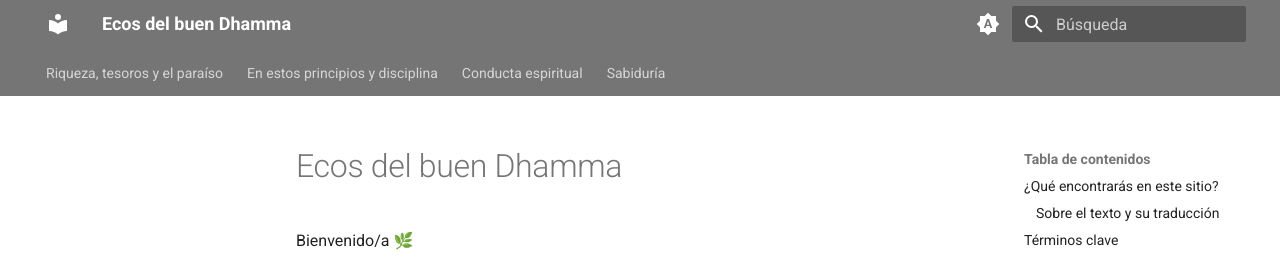
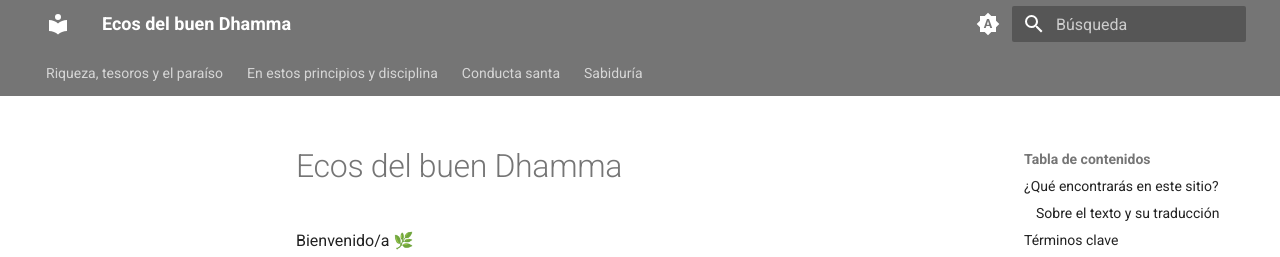
Before and after one commit to mjaviem/suttas-spanish, an MkDocs documentation site: the page built from docs/index.md, in a window 1280 px wide and 900 px high. Shown: the top 257 px of the window. Built offline with MkDocs 1.6.1 and Material for MkDocs 9.7.7, drawn with Linux system fonts in a browser that asks for light colours.

Commit message:
Update index page

```diff
--- a/mkdocs.yml
+++ b/mkdocs.yml
@@ -69,10 +69,10 @@ nav:
       - SN  25.10 Khandhasutta – Discurso sobre los montones: SN-25.10.md
       - SN  23.2 Sattasutta – Discurso sobre el sujeto: SN-23.2.md
       - SN  35.95 Mālukyaputtasutta – Discurso sobre Mālukyaputta: SN-35.95.md
-  - Conducta espiritual:
+  - Conducta santa:
       - AN 2.64 (Sukhavagga): AN-2.64.md # – Capítulo de la satisfacción
-      - SN 45.39 Paṭhamabrahmacariyasutta – Discurso primero sobre la conducta espiritual: SN-45.39.md
-      - SN 45.40 Dutiyabrahmacariyasutta – Discurso segundo sobre la conducta espiritual: SN-45.40.md
+      - SN 45.39 Paṭhamabrahmacariyasutta – Discurso primero sobre la conducta santa: SN-45.39.md
+      - SN 45.40 Dutiyabrahmacariyasutta – Discurso segundo sobre la conducta santa: SN-45.40.md
       - SN 45.22 Akusaladhammasutta – Discurso sobre lo perjudicial: SN-45.22.md
       - AN 2.65 (Sukhavagga): AN-2.65.md # – Capítulo de la satisfacción
       - AN 1.87 (Pamādādivagga): AN-1.87.md # – Capítulo de la negligencia
```
